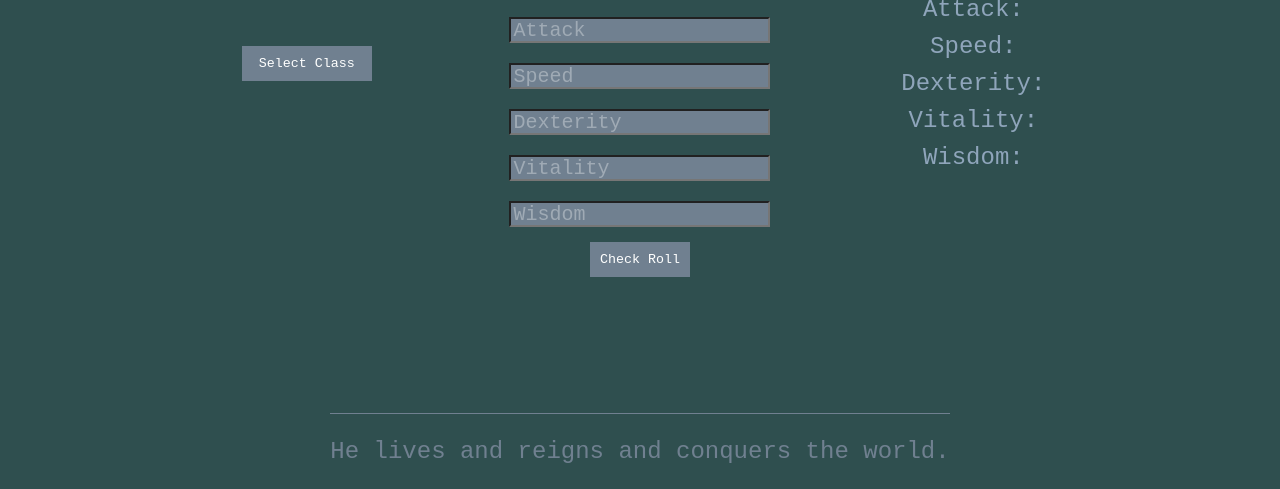
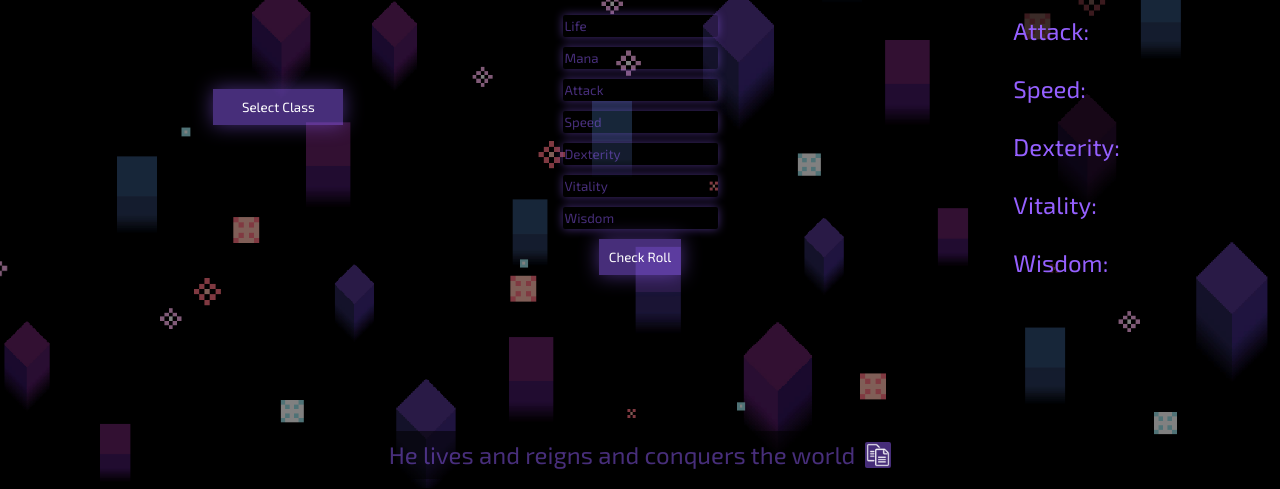
Before and after one commit to Fiskoal/rotmg-tools, a plain HTML site: page roll.html in a window 1280 px wide. Shown: the part 311-800 px from the top of the page. Drawn offline with Linux system fonts and the light colour scheme.

Commit message:
restyled everything - adjust colors in the future

```diff
--- a/assets/script.js
+++ b/assets/script.js
@@ -312,11 +312,9 @@ let dexInput = document.getElementById("dex-input").value;
   let vitInput = document.getElementById("vit-input").value;
   let wisInput = document.getElementById("wis-input").value;
 
-console.log(lifeInput);
 
   let lifeOutput = document.getElementById("life-output");
   let manaOutput = document.getElementById("mana-output");
-let defOutput = document.getElementById("def-output");
   let attOutput = document.getElementById("att-output");
   let spdOutput = document.getElementById("spd-output");
   let dexOutput = document.getElementById("dex-output");
@@ -325,36 +323,43 @@ let wisOutput = document.getElementById("wis-output");
 
   if ((lifeInput - buttonLife) > 0) {
     lifeOutput.textContent = "+" + (lifeInput - buttonLife);
-} else { lifeOutput.textContent = (lifeInput - buttonLife);
+  } else {
+    lifeOutput.textContent = (lifeInput - buttonLife);
   }
 
   if ((manaInput - buttonMana) > 0) {
     manaOutput.textContent = "+" + (manaInput - buttonMana);
-} else {manaOutput.textContent = (manaInput - buttonMana);
+  } else {
+    manaOutput.textContent = (manaInput - buttonMana);
   }
 
   if ((attInput - buttonAtt) > 0) {
     attOutput.textContent = "+" + (attInput - buttonAtt);
-} else {attOutput.textContent = (attInput - buttonAtt);
+  } else {
+    attOutput.textContent = (attInput - buttonAtt);
   }
 
   if ((spdInput - buttonSpd) > 0) {
     spdOutput.textContent = "+" + (spdInput - buttonSpd);
-} else {spdOutput.textContent = (spdInput - buttonSpd);
+  } else {
+    spdOutput.textContent = (spdInput - buttonSpd);
   }
 
   if ((dexInput - buttonDex) > 0) {
     dexOutput.textContent = "+" + (dexInput - buttonDex);
-} else {dexOutput.textContent = (dexInput - buttonDex);
+  } else {
+    dexOutput.textContent = (dexInput - buttonDex);
   }
 
   if ((vitInput - buttonVit) > 0) {
     vitOutput.textContent = "+" + (vitInput - buttonVit);
-} else {vitOutput.textContent = (vitInput - buttonVit);
+  } else {
+    vitOutput.textContent = (vitInput - buttonVit);
   }
 
   if ((wisInput - buttonWis) > 0) {
     wisOutput.textContent = "+" + (wisInput - buttonWis);
-} else {wisOutput.textContent = (wisInput - buttonWis);
+  } else {
+    wisOutput.textContent = (wisInput - buttonWis);
   }
 })
--- a/assets/style.css
+++ b/assets/style.css
@@ -1,3 +1,11 @@
+:root {
+  --black: black;
+  --opaque-black: #0000008a;
+  --purple: #9560FF;
+  --opaque-purple: #9560ff7a;
+  --pink: #FF51FF;
+}
+
 /* Flex Classes */
 
 .row {
@@ -15,14 +23,17 @@
 /* General Properties */
 
 body {
+  position: relative;
   margin: 0;
   width: 100vw;
   height: 100vh;
   align-items: center;
-  color: white;
-  font-family: monospace;
+  color: var(--purple);
+  font-family: 'Exo 2', monospace;
   font-size: 24px;
-  background-color: darkslategray;
+  background-color: var(--black);
+  line-height: 2em;
+  text-align: center;
 }
 
 h2 {
@@ -44,46 +55,80 @@ h2 {
 
 header {
   width: 90%;
-  margin-top: 10px;
+  margin: 10px 0;
   justify-content: flex-end;
+  z-index: 1;
 }
 
 header a {
   text-decoration: none;
   color: inherit;
   margin: 0 10px;
+  background-color: var(--opaque-black);
 }
 
 header a:hover {
-  color: slategray;
-}
-header a::before,
-header a::after {
-  content: "|";
+  color: var(--pink);
 }
 
 /* Main Properties */
 
+main:before {
+  content: "";
+  position: absolute;
+  width: 100%;
+  height: 100%;
+  left: 0;
+  top: 0;
+  z-index: -1;
+  opacity: 0.5;
+  background-image: url("/assets/images/cube-background.png");
+  background-size: cover;
+  background-repeat: no-repeat;
+  background-position: center;
+}
+
 main {
-  width: 1000px;
+  position: absolute;
+  width: 100%;
   max-width: 100vw;
-  height: 80%;
+  height: 100%;
   justify-content: center;
   align-items: center;
+  overflow: visible;
 }
-
+ .home-container {
+   background-color: var(--opaque-black);
+   border-radius: 10px;
+   width: 800px;
+ }
 /* Footer Properties */
 
 footer {
   position: absolute;
   bottom: 0;
-  color: slategray;
+  color: var(--opaque-purple);
+  margin-bottom: 10px;
+  background-color: var(--opaque-black);
+  padding: 0 10px;
+  border-radius: 10px;
+  z-index: 1;
 }
 
-footer hr {
-  border-style: none;
-  height: 1px;
-  background-color: slategray;
+footer div {
+  align-items: center;
+}
+
+#copy-text {
+  margin: 0 10px 0 0;
+}
+
+#copy {
+  height: 1em;
+  cursor: pointer;
+  background-color: #9560ff7a;
+  padding: 1px;
+  border-radius: 2px;
 }
 
 /* roll.html properties */
@@ -103,16 +148,17 @@ section p {
   cursor: pointer;
   border: none;
   color: white;
-  background-color: slategray;
+  background-color: var(--opaque-purple);
   padding: 10px;
   align-items: center;
   justify-content: center;
   width: 130px;
+  box-shadow: 0 0 20px var(--opaque-purple);
 }
 
 #classes-button:hover,
 #classes-button:focus {
-  background-color: lightsteelblue;
+  background-color: var(--purple);
   outline: none;
 }
 
@@ -127,20 +173,20 @@ section p {
   width: 130px;
   font-size: 15px;
   text-align: center;
-  color: black;
-  background-color: lightgray;
+  color: var(--purple);
+  background-color: var(--opaque-black);
   z-index: 1;
-  /* display:none; */
+  line-height: 1em;
 }
 
 .dropdown option {
   margin-block-start: 0;
   margin-block-end: 0;
-  padding: 0.25em;
+  padding: 0.3em;
 }
 
 .dropdown option:hover {
-  background-color: lightsteelblue;
+  color: var(--pink);
   cursor: pointer;
 }
 
@@ -149,32 +195,19 @@ section p {
   outline: none;
 }
 
-input {
-  background-color: slategray;
-  color: white;
-  font-family: inherit;
-  height: 20px;
-  margin: 10px 0;
-  font-size: 20px;
-}
-
-input::placeholder {
-  font-family: inherit;
-  color: rgba(255, 255, 255, 0.333);
-}
-
 #check-roll {
   font-family: inherit;
-  background-color: slategray;
+  background-color: var(--opaque-purple);
   color: white;
   padding: 10px;
   border: none;
   cursor: pointer;
   margin-top: 5px;
+  box-shadow: 0 0 20px var(--opaque-purple);
 }
 
 #check-roll:hover {
-  background-color: lightsteelblue;
+  background-color: var(--purple);
   outline: none;
 }
 
@@ -184,8 +217,31 @@ input::placeholder {
 
 .output {
   margin-top: 5px;
+  text-align: start;
 }
 
-#output-roll p {
-  color: rgb(143, 165, 187);
+.container {
+  background-color: var(--opaque-black);
+  border-radius: 10px;
 }
+
+#input-roll input{
+  font-family: 'Exo 2', monospace;
+  background-color: transparent;
+  color: var(--purple);
+  height: 20px;
+  margin: 5px 0;
+  /* border: 1px solid var(--purple); */
+  border: none;
+  border-radius: 2px;
+  box-shadow: 0 0 10px var(--opaque-purple);
+}
+
+#input-roll input::placeholder {
+  font-family: 'Exo 2', monospace;
+  color: var(--opaque-purple);
+}
+
+#input-roll input {
+  outline: none;
+}
--- a/roll.html
+++ b/roll.html
@@ -7,7 +7,7 @@
   <link rel="stylesheet" type="text/css" href="assets/style.css">
   <title>Check Your Roll</title>
   <link rel="shortcut icon" href="assets/images/oryx.png" type="image/png">
-
+  <link href="https://fonts.googleapis.com/css2?family=Exo+2&display=swap" rel="stylesheet">
 </head>
 
 <body class="column">
@@ -19,7 +19,7 @@
 
   <main class="row">
     <section id="class" class="column">
-
+      <div class="container">
       <button id="classes-button" class="class-button row" class-id="Select Class" life="0" mana="0" def="0" att="0" spd="0" dex="0" vit="0" wis="0"></button>
 
       <div id="class-dropdown" class="dropdown hide" tabindex="-1" data-state="hidden">
@@ -57,6 +57,7 @@
         <option id="bard" class-id="Bard" life="575" mana="290" def="25" att="38" spd="29" dex="43" vit="31" wis="43">Bard</option>
 
       </div>
+    </div>
     </section>
     <section id="input-roll" class="column">
       <h2>Your Stats</h2>
@@ -70,6 +71,7 @@
       <button id="check-roll">Check Roll</button>
     </section>
     <section class="column" id="output-roll">
+      <div class="container">
       <div class="row">
         <p>Life: </p><div class="output" id="life-output"></div>
       </div><div class="row">
@@ -86,12 +88,14 @@
         <p>Wisdom: </p><div class="output" id="wis-output"></div>
       </div>
     </section>
+    <footer>
+      <div class="row">
+      <p id="copy-text">He lives and reigns and conquers the world</p>
+      <img id="copy" src="assets/images/clipboard.png">
+      </div>
+    </footer>
   </main>
 
-  <footer>
-    <hr>
-    <p>He lives and reigns and conquers the world.</p>
-  </footer>
 
   <script src="assets/script.js"></script>
 </body>
```
Also changed, not shown: assets/copy.js (added, +9 -0 lines), index.html (+13 -5 lines), assets/images/clipboard.png (added), assets/images/cube-background.png (added). Lines whose indentation alone changed are shown as unchanged.
